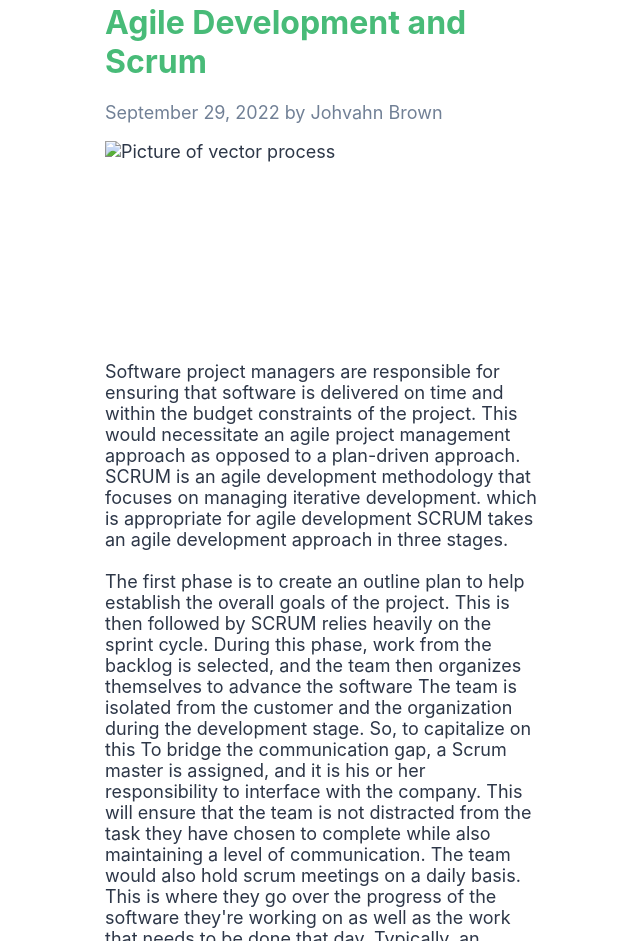
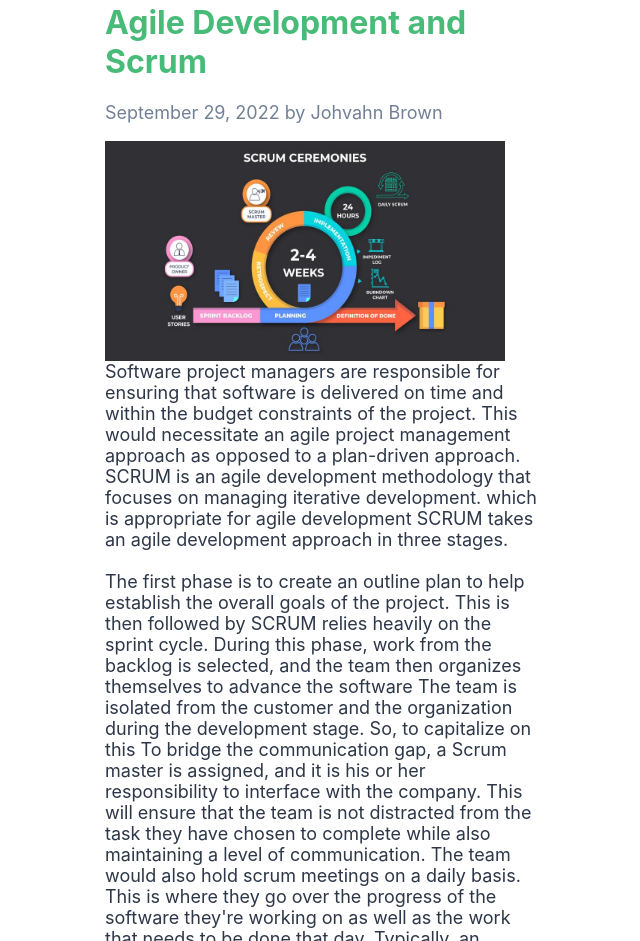
Before and after one commit to Johvahn/info2180-lab2., a plain HTML site: page index.html in a window 1280 px wide. Shown: the part 1439-2380 px from the top of the page, without its empty margins (3-643 px from the left). Drawn offline with Linux system fonts and the light colour scheme.

Commit message:
edited because of a picture

```diff
--- a/index.html
+++ b/index.html
@@ -42,7 +42,7 @@
 
                 <h2>Agile Development and Scrum </h2>
                 <p = class="ed">September 29, 2022 by Johvahn Brown</p>
-                <img src ="Scrum vector art.jpg" alt="Picture of vector process" class="photo3"/>
+                <img src ="Scrumart.jpg" alt="Picture of vector process" class="photo3"/>
                 <p class="article">Software project managers are responsible for ensuring that software is delivered on time and within the budget constraints of the project.
                     This would necessitate an agile project management approach as opposed to a plan-driven approach. SCRUM is an agile development methodology that focuses on managing iterative development.
                     which is appropriate for agile development SCRUM takes an agile development approach in three stages.<br><br>
```
Also changed, not shown: Scrumart.jpg (added).
